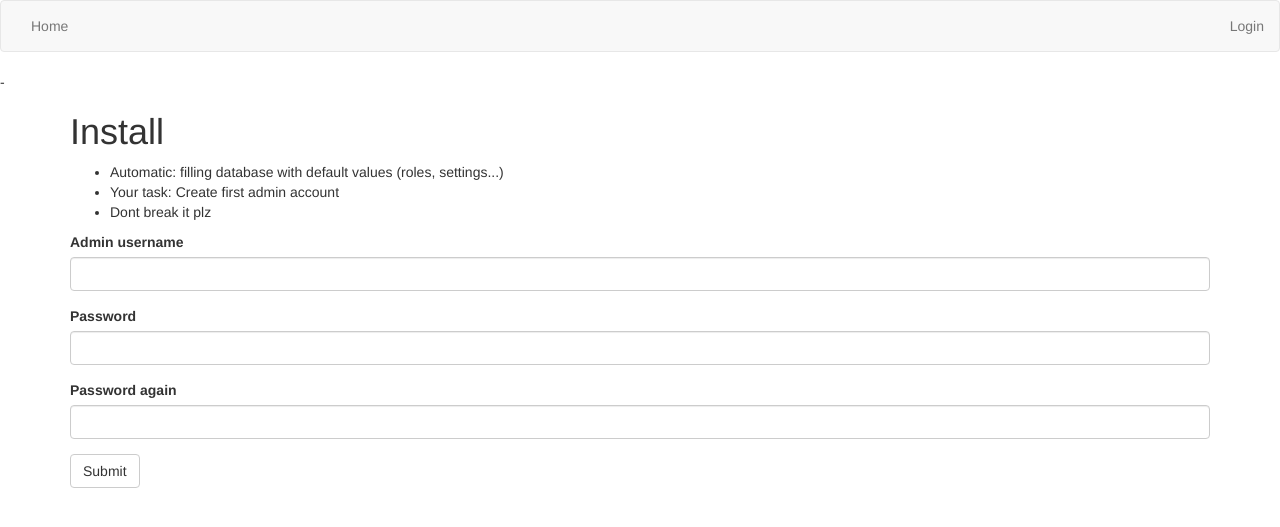
After one commit to TarEnethil/archivar, a Flask app: template app/templates/install.html in a window 1280 px wide. The commit adds this page. Shown: the top 527 px of the page. Run offline with Flask 2, Linux system fonts and the light colour scheme; the template is opened without the code that fills it: values that come from a table or form of the project are taken from there, others are empty; some libraries are stand-ins or nearby versions.

Commit message:
Add install script, fix menu visibility
Signed-off-by: Thorben Römer <thorbenroemer@t-online.de>

```diff
--- a/app/forms.py
+++ b/app/forms.py
@@ -40,3 +40,10 @@ class EditProfileFormAdmin(FlaskForm):
 class SettingsForm(FlaskForm):
     title = StringField("Title", validators=[Length(max=64)])
     submit = SubmitField("Submit")
+
+class InstallForm(FlaskForm):
+    admin_name = StringField("Admin username", validators=[DataRequired()])
+    admin_password = PasswordField("Password", validators=[DataRequired(), EqualTo("admin_password2")])
+    admin_password2 = PasswordField("Password again", validators=[DataRequired()])
+
+    submit = SubmitField("Submit")
--- a/app/routes.py
+++ b/app/routes.py
@@ -1,6 +1,6 @@
 from flask import render_template, flash, redirect, url_for, request, jsonify
 from app import app, db
-from app.forms import LoginForm, CreateUserForm, EditProfileForm, EditProfileFormAdmin, SettingsForm
+from app.forms import LoginForm, CreateUserForm, EditProfileForm, EditProfileFormAdmin, SettingsForm, InstallForm
 from app.models import User, Role, GeneralSetting
 from flask_login import current_user, login_user, login_required, logout_user
 from datetime import datetime
@@ -51,7 +51,6 @@ def login():
             if not next_page or url_parse(next_page).netloc != '':
                 next_page = url_for("index")
 
-            flash("Welcome, {}!".format(user.username))
             return redirect(next_page)
 
     return render_template("login.html", title=page_title("Login"), form=form)
@@ -185,35 +184,40 @@ def settings():
 
     return render_template("settings.html", form=form, title=page_title("General settings"))
 
-@app.route("/__install__")
+@app.route("/__install__", methods=["GET", "POST"])
 def install():
     if not GeneralSetting.query.get(1):
-        setting = GeneralSetting(title="My Page")
+        form = InstallForm()
 
-        admin_role = Role(name="Admin")
-        map_role = Role(name="Map")
-        event_role = Role(name="Event")
-        special_role = Role(name="Special")
+        if form.validate_on_submit():
+            setting = GeneralSetting(title="My Page")
 
-        db.session.add(setting)
-        db.session.add(admin_role)
-        db.session.add(map_role)
-        db.session.add(event_role)
-        db.session.add(special_role)
+            admin_role = Role(name="Admin")
+            map_role = Role(name="Map")
+            event_role = Role(name="Event")
+            special_role = Role(name="Special")
 
-        db.session.commit()
+            db.session.add(setting)
+            db.session.add(admin_role)
+            db.session.add(map_role)
+            db.session.add(event_role)
+            db.session.add(special_role)
 
-        admin = User(username="Tar")
-        admin.set_password("1234")
-        admin.roles = [Role.query.get(1)]
+            db.session.commit()
 
-        db.session.add(admin)
+            admin = User(username=form.admin_name.data)
+            admin.set_password(form.admin_password.data)
+            admin.roles = [Role.query.get(1)]
 
-        db.session.commit()
+            db.session.add(admin)
 
-        flash("Install successful")
+            db.session.commit()
 
-        return redirect(url_for("index"))
+            flash("Install successful. You can now log in and check the settings.")
+
+            return redirect(url_for("index"))
+
+        return render_template("install.html", form=form, title="Install")
     else:
         flash("Setup was already executed.")
         return redirect(url_for("index"))
--- a/app/templates/base.html
+++ b/app/templates/base.html
@@ -4,7 +4,7 @@
     {% if title %}
         {{ title }}
     {% else %}
-        Default title!
+        WHY DEFAULT_TITLE
     {% endif %}
 {% endblock %}
 
@@ -13,7 +13,10 @@
         <div class="navbar-collapse">
             <ul class="nav navbar-nav navbar-left">
                 <li><a href="{{ url_for('index') }}">Home</a></li>
+
+                {% if current_user.is_authenticated %}
                 <li><a href="{{ url_for('user_profile', username=current_user.username) }}">Profile</a></li>
+                {% endif %}
             </ul>
 
             <ul class="nav navbar-nav navbar-right">
@@ -32,7 +35,6 @@
     </div>
     </nav>-
 </nav>
-
 {% endblock %}
 
 {% block content %}
--- /dev/null
+++ b/app/templates/install.html
@@ -0,0 +1,14 @@
+{% extends "base.html" %}
+{% import 'bootstrap/wtf.html' as wtf %}
+
+{% block app_content %}
+    <h1>Install</h1>
+
+    <ul>
+        <li>Automatic: filling database with default values (roles, settings...)</li>
+        <li>Your task: Create first admin account</li>
+        <li>Dont break it plz</li>
+    </ul>
+
+    {{ wtf.quick_form(form) }}
+{% endblock %}
```
